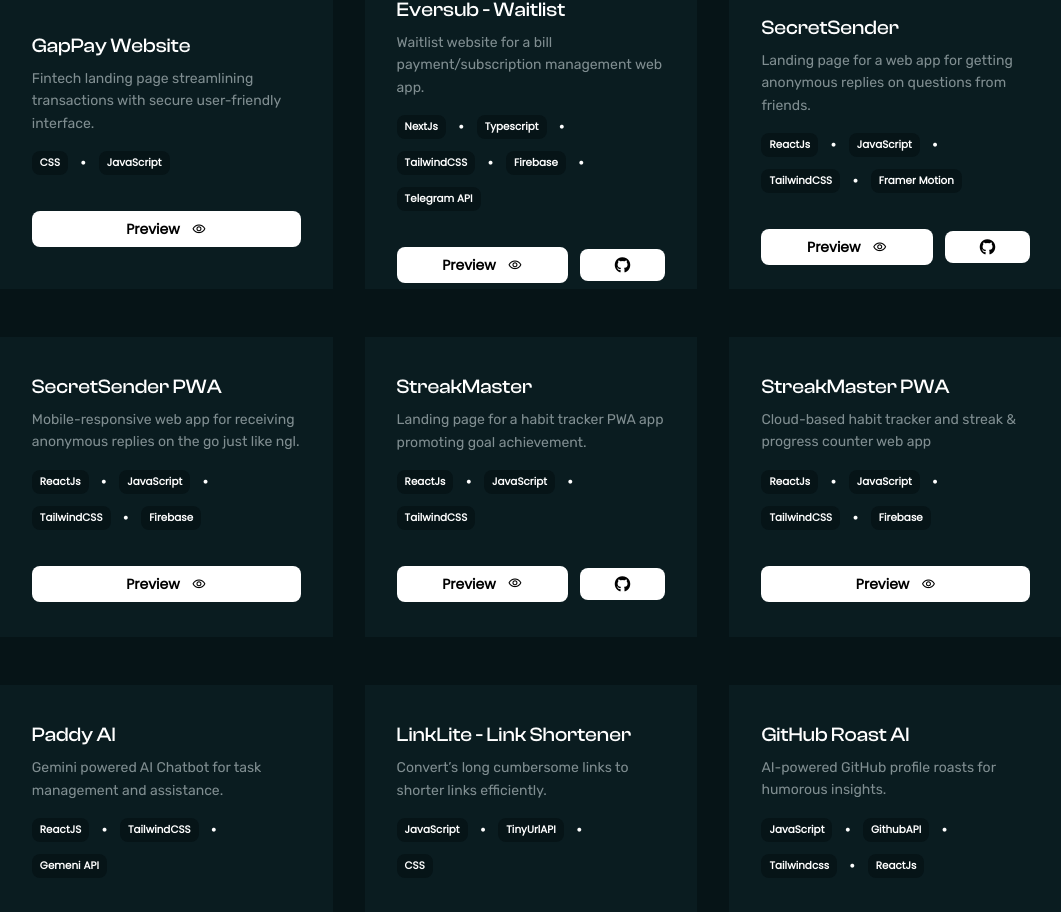
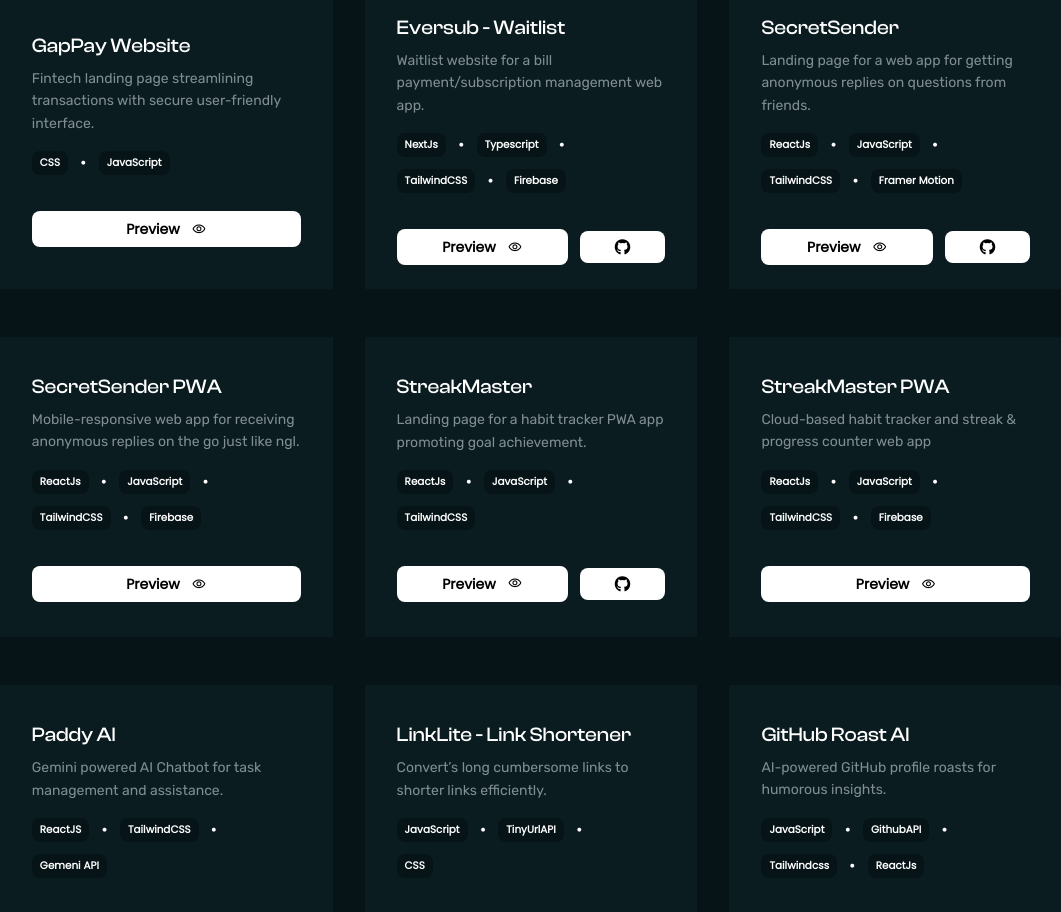
Before and after one commit to TreasureUzoma/Portfolio, a Next.js app: page / in a window 1280 px wide. Shown: the part 1725-2637 px from the top of the page, without its empty margins (109-1170 px from the left). Built offline with nearby package versions, Linux system fonts and the light colour scheme.

Commit message:
feat: minimal upgrades

```diff
--- a/app/components/Portfolio.tsx
+++ b/app/components/Portfolio.tsx
@@ -18,7 +18,7 @@
       title: "Eversub - Waitlist",
       description:
         "Waitlist website for a bill payment/subscription management web app.",
-      tags: ["NextJs", "Typescript", "TailwindCSS", "Firebase", "Telegram API"],
+      tags: ["NextJs", "Typescript", "TailwindCSS", "Firebase"],
       previewLink: "https://eversub.vercel.app/",
       githubLink: "https://github.com/TreasureUzoma/eversubsite/",
     },
@@ -127,17 +127,27 @@
                   boxShadow: "0px 10px 30px rgba(0, 0, 0, 0.3)",
                   transition: { duration: 0.3 },
                 }}
+                whileTap={{
+                  scale: 1.05,
+                  boxShadow: "0px 10px 30px rgba(0, 0, 0, 0.3)",
+                  transition: { duration: 0.3 },
+                }}
                 className="min-h-[300px] my-2 flex items-center justify-center overflow-hidden px-7 bg-[#0a1c20] w-full md:px-8"
               >
                 <div>
-                  <p className="text-xl text-white font-clash">{project.title}</p>
+                  <p className="text-xl text-white font-clash">
+                    {project.title}
+                  </p>
                   <p className="text-sm font-rubik text-[#808e91] leading-[1.4rem] mt-2">
                     {project.description}
                   </p>
                   <div className={tagsWrapperStyle}>
                     {project.tags
                       .map((tag, tagIndex) => (
-                        <span key={`tag-${index}-${tagIndex}`} className={tagStyle}>
+                        <span
+                          key={`tag-${index}-${tagIndex}`}
+                          className={tagStyle}
+                        >
                           {tag}
                         </span>
                       ))
--- a/app/layout.tsx
+++ b/app/layout.tsx
@@ -17,7 +17,7 @@
         url: "https://treasureuzoma.netlify.app",
         images: [
             {
-                url: "https://treasureuzoma.netlify.app/images/343ppm.jpg",
+                url: "https://treasureuzoma.netlify.app/images/screenshot.png",
                 alt: "Treasure Uzoma Portfolio Preview",
             },
         ],
```
Also changed, not shown: public/images/screenshot.png (added), 1 other file (tests, documents, lock files or other folders).
